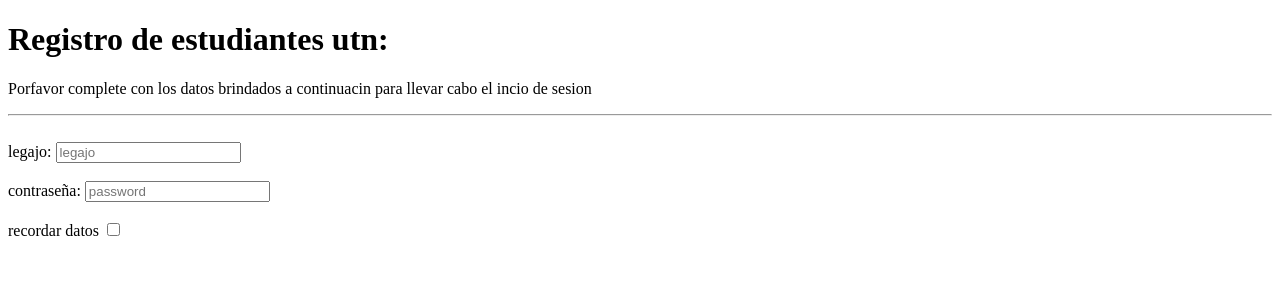
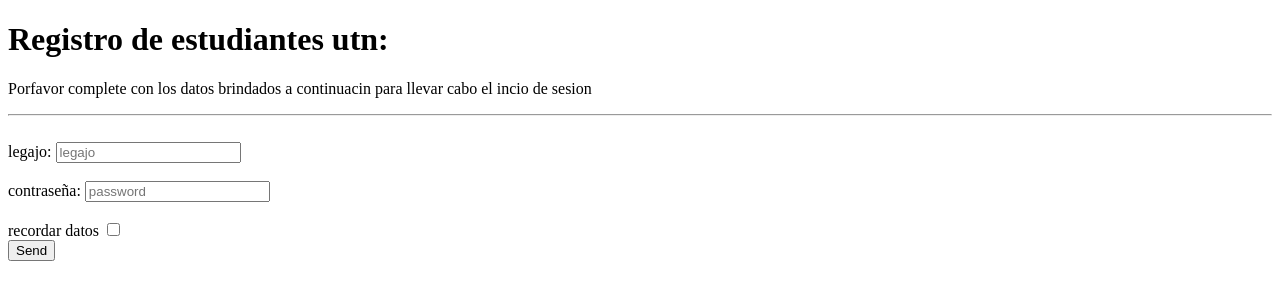
Before and after one commit to cintiaavendanio/-utn-labcomII-practices, a plain HTML site: page U02P02/login.html in a window 1280 px wide. Drawn offline with Linux system fonts and the light colour scheme.

Commit message:
ejercicio 2

```diff
--- a/U02P02/login.html
+++ b/U02P02/login.html
@@ -26,6 +26,9 @@
         <br>
         <label for="checkbox">recordar datos</label>
         <input type="checkbox" name="checkbox" id="">
+        <br>
+        <input type="button" value="Send">
+        <!-- otra forma de hacer boton <button>Send</button> -->
     </form>
 
 </body>
```
